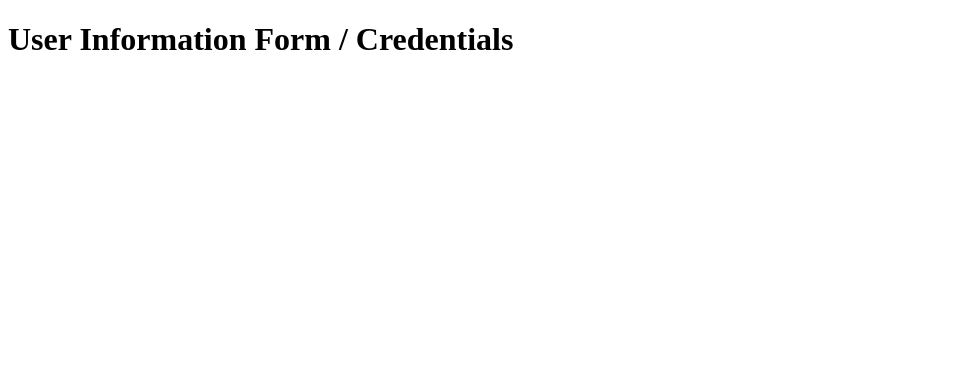
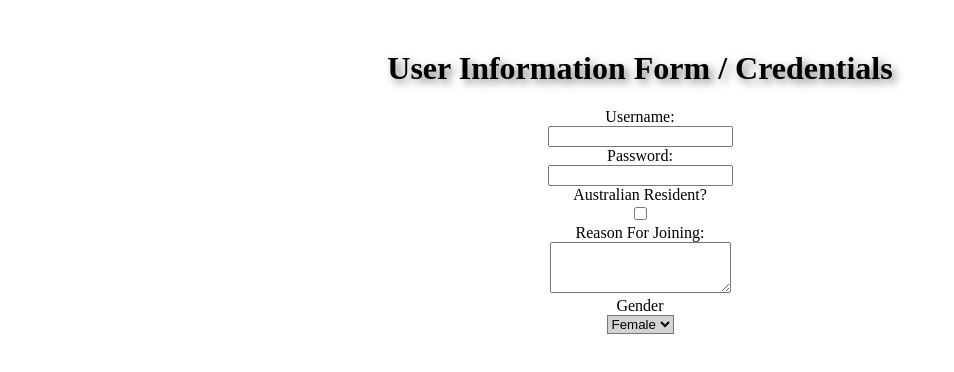
Before and after one commit to jgao0062/jgao-library, a Vue app: page / in a window 1280 px wide. Shown: the top 372 px of the page, without its empty margins (0-954 px from the left). Built offline with nearby package versions, Linux system fonts and the light colour scheme.

Commit message:
Activity 3.2 completed

```diff
--- a/package.json
+++ b/package.json
@@ -14,6 +14,7 @@
     "format": "prettier --write src/"
   },
   "dependencies": {
+    "bootstrap": "^5.3.7",
     "vue": "^3.5.18"
   },
   "devDependencies": {
--- a/src/components/Form.vue
+++ b/src/components/Form.vue
@@ -1,13 +1,33 @@
 <template>
-    <div>
-        <h1>User Information Form / Credentials</h1>
+    <div class="form">
+    <h1>User Information Form / Credentials</h1>
+        <form>
+            <label for="username">Username:</label><br>
+            <input type="text" id="username" name="username"><br>
+
+            <label for="password">Password:</label><br>
+            <input type="password" id="password" name="password"><br>
+
+            <label for="isAustralian">Australian Resident?</label><br>
+            <input type="checkbox" id="isAustralian" name="isAustralian"><br>
+
+            <label for="reason">Reason For Joining:</label><br>
+            <textarea id="reason" name="reason" rows="3"></textarea><br>
+
+            <label for="gender">Gender</label><br>
+            <select id="gender">
+                <option value="female">Female</option>
+                <option value="male">Male</option>
+                <option value="other">Other</option>
+            </select>
+        </form>
     </div>
 </template>
 
 <script setup>
-//  Our logic will go here
+// Our logic will go here
 </script>
 
 <style scoped>
- /* Our logic will go here */
+/* Our logic will go here */
 </style>
--- a/src/main.js
+++ b/src/main.js
@@ -1,6 +1,7 @@
 import { createApp } from 'vue'
 import App from './App.vue'
 import JSON from './components/JSON.vue'
+import './style.css'
 
 const app = createApp(App)
 app.component('JSON', JSON)
--- /dev/null
+++ b/src/style.css
@@ -0,0 +1,29 @@
+/* Tag selectors */
+h1 {
+  text-align: center;
+  margin-top: 20px;
+  text-shadow: 4px 4px 8px rgba(0, 0, 0, 0.5);
+}
+
+/* Class selectors */
+.form {
+  text-align: center;
+  margin-top: 50px;
+}
+
+/* ID selectors */
+#username:focus,
+#password:focus,
+#isAustralian:focus,
+#reason:focus {
+  border-color: #FF6347;
+  /* More obvious border color change (Tomato) */
+  background-color: #FFEBE8;
+  /* Light background color change */
+}
+
+/* Attribute selectors */
+select[id="gender"] {
+  background-color: #d3d3d3;
+  /* Default background color set to gray */
+}
```
Also changed, not shown: 1 other file (tests, documents, lock files or other folders).
